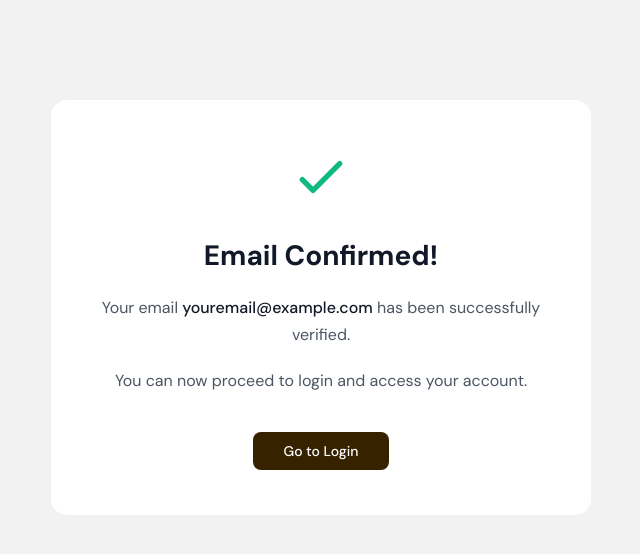
After one commit to gettieCodie/galleriakamera, a PHP site: page /galleriakamera/includes/email_verified.php in a window 1280 px wide. The commit adds this page. Shown: the top 554 px of the page, without its empty margins (319-959 px from the left). Run offline with PHP 8.4, Linux system fonts and the light colour scheme.

Commit message:
added email success

```diff
--- a/buyandsell/assets/css/style.css
+++ b/buyandsell/assets/css/style.css
@@ -574,7 +574,7 @@ input, select {
 }
 
 /* confirmation box ----------------------------------------------------------------------------------------------*/
-/* Full-page container */
+
 .confirm-page {
     display: flex;
     justify-content: center;
@@ -687,6 +687,46 @@ input, select {
     .confirm-box p {
         font-size: 15px;
     }
+}
+
+/* verified ---------------------------------------------------------------------------------------------- */
+/* Icon container styling */
+.icon-container {
+    margin-bottom: 20px;
+}
+
+.success-icon {
+    width: 64px;
+    height: 64px;
+    color: #10B981; /* Tailwind green-500 */
+}
+
+/* Highlighted email */
+.highlight-email {
+    font-weight: 500;
+    color: #111827;
+}
+
+/* Optional: Style the "Go to Login" button like your resend button */
+.login-btn {
+    display: inline-block;
+    padding: 10px 30px;
+    margin: 20px 0 0 0;
+    background: #372200;
+    color: #fff;
+    border: none;
+    border-radius: 8px;
+    font-size: 14px;
+    font-weight: 500;
+    cursor: pointer;
+    text-align: center;
+    transition: background 0.3s ease, transform 0.3s ease;
+    text-decoration: none; /* remove underline */
+}
+
+.login-btn:hover {
+    background: #5a3a00;
+    transform: translateY(-2px);
 }
 
 
--- /dev/null
+++ b/buyandsell/includes/email_verified.php
@@ -0,0 +1,31 @@
+<!DOCTYPE html>
+<html lang="en">
+<head>
+    <meta charset="UTF-8">
+    <title>Email Confirmed Successfully</title>
+    <link rel="stylesheet" href="../assets/css/style.css">
+    <link href="https://fonts.googleapis.com/css2?family=DM+Sans:wght@400;500;700&display=swap" rel="stylesheet">
+</head>
+<body>
+    <div class="confirm-page">
+        <div class="confirm-box">
+
+            <!-- Success Icon -->
+            <div class="icon-container">
+                <svg xmlns="http://www.w3.org/2000/svg" width="64" height="64" fill="none" viewBox="0 0 24 24" stroke="currentColor" stroke-width="2" class="success-icon">
+                    <path stroke-linecap="round" stroke-linejoin="round" d="M5 13l4 4L19 7" />
+                </svg>
+            </div>
+
+            <h2>Email Confirmed!</h2>
+
+            <p>Your email <span class="highlight-email">youremail@example.com</span> has been successfully verified.</p>
+
+            <p class="no-email">You can now proceed to login and access your account.</p>
+
+            <a href="../login.php" class="resend-btn login-btn">Go to Login</a>
+
+        </div>
+    </div>
+</body>
+</html>
```
